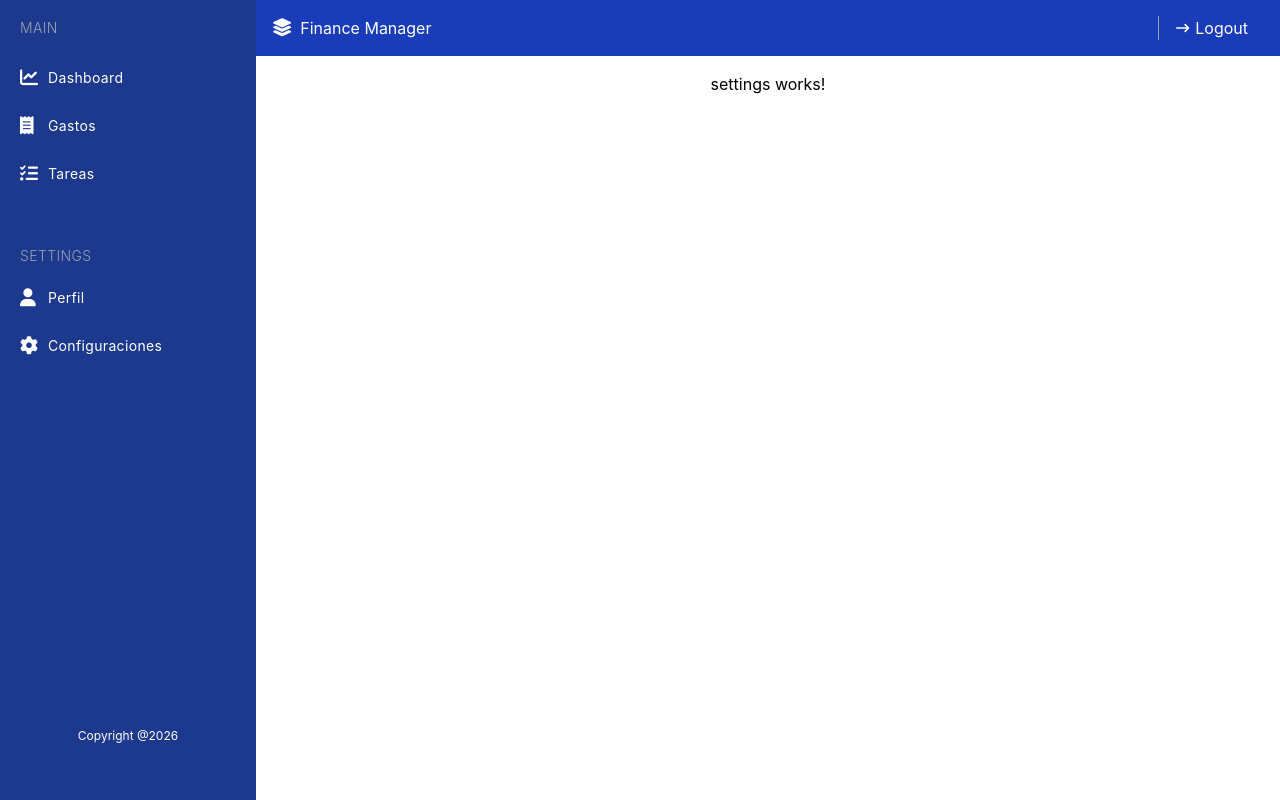
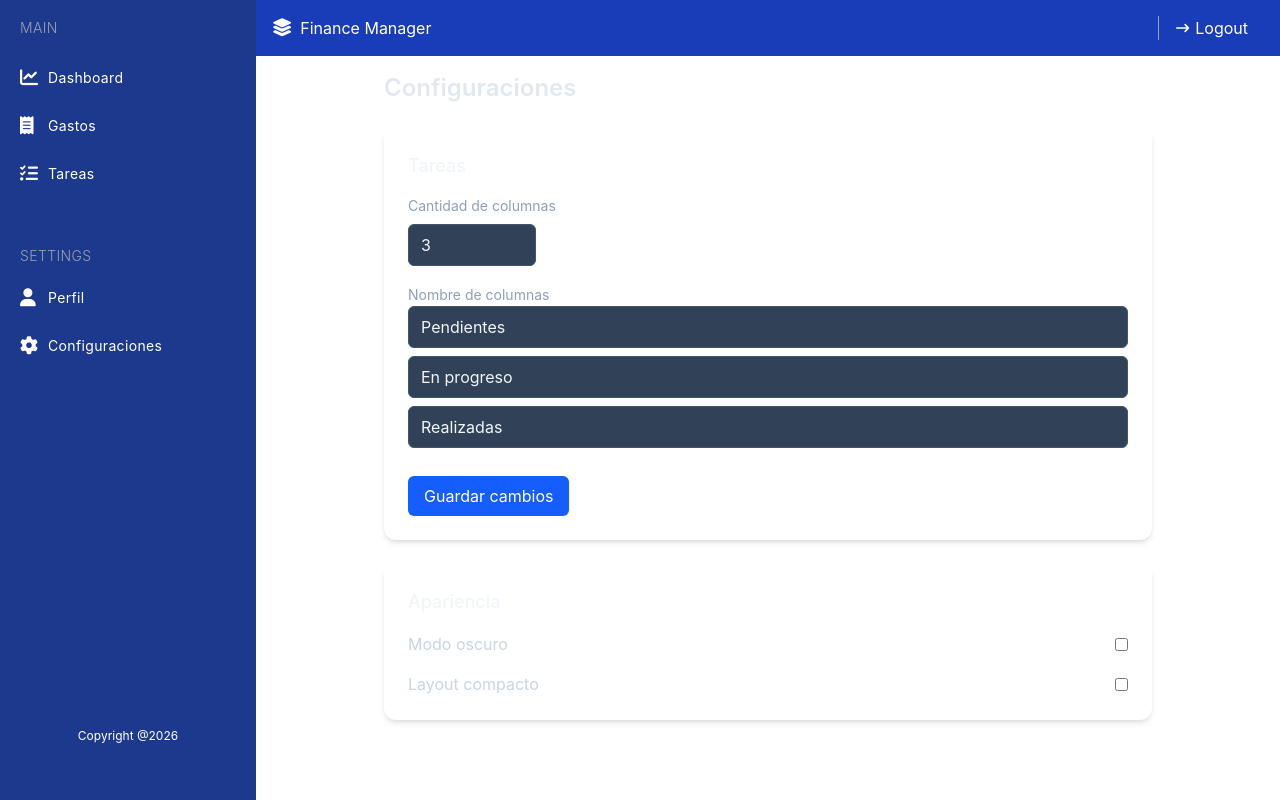
Before and after one commit to alexisg78/productivity-dashboard, an Angular app: page /settings in a window 1280 px wide. Built offline with nearby package versions, Linux system fonts and the light colour scheme.

Commit message:
feat(settings): implement settings state and configuration UI for tasks and appearance

```diff
--- /dev/null
+++ b/src/app/core/services/settings-state.ts
@@ -0,0 +1,19 @@
+import { computed, inject, Injectable, signal } from '@angular/core';
+import { TaskStateService } from './task-state';
+
+@Injectable({
+  providedIn: 'root',
+})
+export class SettingsStateService {
+  private taskState = inject(TaskStateService);
+
+  theme = signal<'light' | 'dark'>('dark');
+
+  currency = signal<'ARS' | 'USD'>('ARS');
+
+  sidebarCollapsed = signal(false);
+
+  visibleTasks = signal<string[]>([]);
+
+  columnsNames = computed(() => this.taskState.listReadonly().map((t) => t.title));
+}
--- a/src/app/features/settings/settings.html
+++ b/src/app/features/settings/settings.html
@@ -1,3 +1,59 @@
-<div class="flex justify-center">
-  <p>settings works!</p>
+<div class="mx-auto max-w-3xl space-y-6">
+  <h1 class="text-2xl font-semibold text-slate-200">Configuraciones</h1>
+
+  <!-- TASK SETTINGS -->
+  <section
+    class="space-y-4 rounded-xl bg-white p-6 shadow-md dark:divide-gray-700 dark:bg-gray-800"
+  >
+    <h2 class="text-lg font-medium text-slate-100">Tareas</h2>
+
+    <!-- columns number -->
+    <div class="flex flex-col gap-2">
+      <label class="text-sm text-slate-400"> Cantidad de columnas </label>
+
+      <input
+        type="number"
+        min="1"
+        max="6"
+        class="w-32 rounded-md border border-slate-600 bg-slate-700 px-3 py-2 text-slate-100 focus:ring-2 focus:ring-blue-500 focus:outline-none"
+        [value]="columnsCount()"
+      />
+    </div>
+
+    <!-- column names -->
+    <div class="space-y-2">
+      <label class="text-sm text-slate-400"> Nombre de columnas </label>
+
+      <div class="flex flex-col gap-2">
+        @for (column of columns(); track $index) {
+          <input
+            type="text"
+            class="rounded-md border border-slate-600 bg-slate-700 px-3 py-2 text-slate-100 focus:ring-2 focus:ring-blue-500"
+            [value]="column"
+          />
+        }
+      </div>
+    </div>
+
+    <button class="mt-3 rounded-md bg-blue-600 px-4 py-2 text-white transition hover:bg-blue-700">
+      Guardar cambios
+    </button>
+  </section>
+
+  <!-- APPEARANCE -->
+  <section class="space-y-4 rounded-xl p-6 shadow-md dark:divide-gray-700 dark:bg-gray-800">
+    <h2 class="text-lg font-medium text-slate-100">Apariencia</h2>
+
+    <div class="flex items-center justify-between">
+      <span class="text-slate-300"> Modo oscuro </span>
+
+      <input type="checkbox" class="accent-blue-600" />
+    </div>
+
+    <div class="flex items-center justify-between">
+      <span class="text-slate-300"> Layout compacto </span>
+
+      <input type="checkbox" class="accent-blue-600" />
+    </div>
+  </section>
 </div>
--- a/src/app/features/settings/settings.ts
+++ b/src/app/features/settings/settings.ts
@@ -1,8 +1,13 @@
-import { Component } from '@angular/core';
+import { Component, inject, signal } from '@angular/core';
+import { SettingsStateService } from '../../core/services/settings-state';
 
 @Component({
   selector: 'settings',
   imports: [],
   templateUrl: './settings.html',
 })
-export default class Settings {}
+export default class Settings {
+  columnsCount = signal(3);
+  private settingsState = inject(SettingsStateService);
+  columns = this.settingsState.columnsNames;
+}
```
